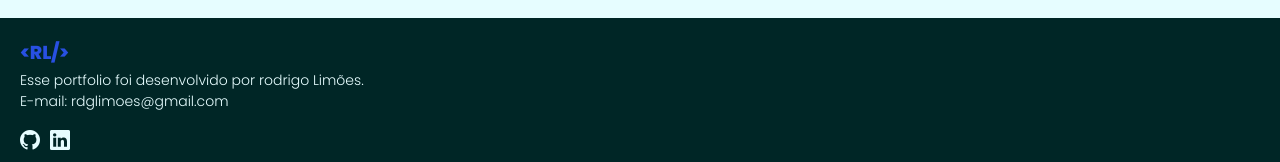
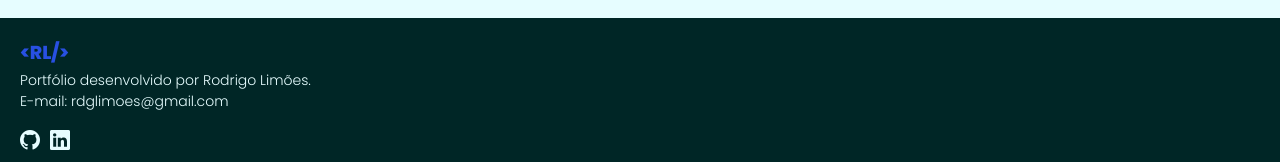
Before and after one commit to rodrigolimoes/portfolio, a React (Create React App) app: page / in a window 1280 px wide. Shown: the part 2365-2527 px from the top of the page. Built offline with nearby package versions, Linux system fonts and the light colour scheme.

Commit message:
feat:Adding footer

```diff
--- a/src/layouts/Footer.tsx
+++ b/src/layouts/Footer.tsx
@@ -42,7 +42,8 @@ const Footer: FC<FooterProps> = () => {
 		<FooterContent>
 			<FooterLogo>{`<RL/>`}</FooterLogo>
 			<p>
-				Esse portfolio foi desenvolvido por rodrigo Limões. <br />
+				Portfólio desenvolvido por Rodrigo Limões.
+				<br />
 				<span>E-mail: rdglimoes@gmail.com</span>
 			</p>
 
```
